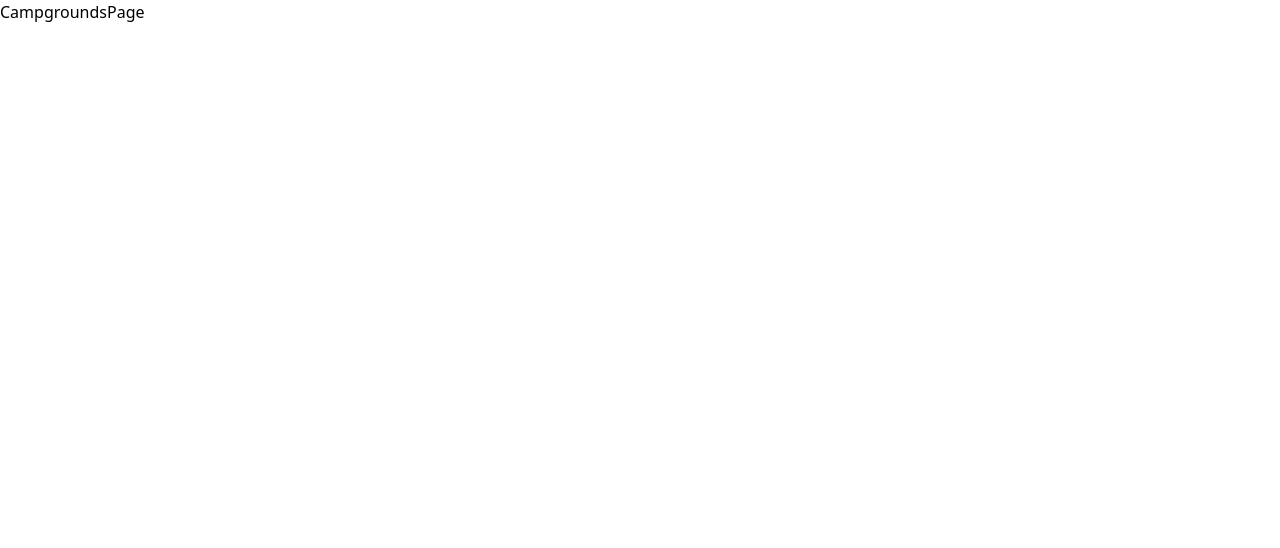
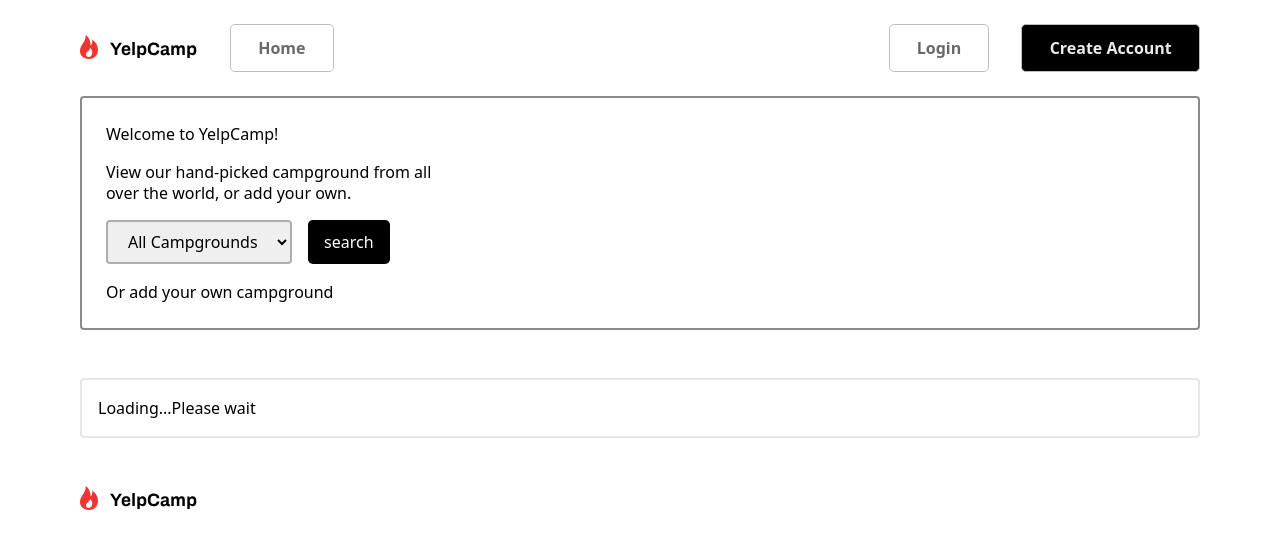
Before and after one commit to paro-418/yelp-camp-next, a Next.js app: page /campgrounds in a window 1280 px wide. Shown: the top 548 px of the page. Built offline with nearby package versions, Linux system fonts and the light colour scheme.

Commit message:
campgrounds page layout completed

```diff
--- a/components/Button.js
+++ b/components/Button.js
@@ -2,7 +2,12 @@ import React from 'react';
 
 const Button = (props) => {
   return (
-    <button className={props.className} onClick={(para) => callFunction(para)}>
+    <button
+      className={props.className}
+      onClick={(parameter) =>
+        props.callFunction ? props.callFunction(parameter) : null
+      }
+    >
       {props.children}
     </button>
   );
--- /dev/null
+++ b/components/Footer.js
@@ -0,0 +1,11 @@
+import React from 'react';
+
+const Footer = (props) => {
+  return (
+    <footer className=''>
+      <img src='/Assets/Logo.svg' alt='logo' />
+    </footer>
+  );
+};
+
+export default Footer;
--- /dev/null
+++ b/components/Header/Header.js
@@ -0,0 +1,62 @@
+import Button from '../Button';
+import Link from 'next/link';
+import classes from './Header.module.css';
+
+const Header = (props) => {
+  const logoutHandler = () => {};
+  return (
+    <header className={`${props.header} ${classes.Header} `}>
+      <div className={classes.logoDiv}>
+        <img src='/Assets/Logo.svg' alt='Logo' />
+      </div>
+
+      <div className={classes.hamburgerDiv}>
+        <input type='checkbox' className={classes.checkbox} />
+        <img
+          src='/Assets/Hamburger Menu.svg'
+          alt='menu button'
+          className={classes.hamburger}
+        />
+        <div className={classes.btnDiv}>
+          <Button className={`${classes.btn}`}>
+            <Link className={classes.Link} href='/'>
+              Home
+            </Link>
+          </Button>
+          <span className={classes.btnSpan}>
+            {false ? (
+              <Button className={` ${classes.btn} ${classes.userName}`}>
+                <Link className={classes.Link} href='/profile'>
+                  username
+                </Link>
+              </Button>
+            ) : (
+              <Button className={` ${classes.btn}`}>
+                <Link className={classes.Link} href='/login'>
+                  Login
+                </Link>
+              </Button>
+            )}
+
+            {false ? (
+              <Button
+                callFunction={logoutHandler}
+                className={`${classes.btn} ${classes.logoutBtn}`}
+              >
+                Logout
+              </Button>
+            ) : (
+              <Button className={`${classes.createAccount} ${classes.btn} `}>
+                <Link className={classes.Link} href='/signup'>
+                  Create Account
+                </Link>
+              </Button>
+            )}
+          </span>
+        </div>
+      </div>
+    </header>
+  );
+};
+
+export default Header;
--- /dev/null
+++ b/components/Header/Header.module.css
@@ -0,0 +1,137 @@
+.Header {
+  display: flex;
+  align-items: center;
+  justify-content: space-between;
+  gap: 2rem;
+  margin: 0.5rem 0;
+}
+.hamburgerDiv {
+  flex-grow: 1;
+}
+
+.hamburger,
+.checkbox {
+  display: none;
+}
+
+.btnDiv {
+  flex-grow: 1;
+  display: flex;
+  justify-content: space-between;
+}
+
+.btnSpan {
+  display: flex;
+  justify-content: center;
+  align-items: center;
+  gap: 2rem;
+}
+
+.btn {
+  border: none;
+  overflow: hidden;
+  background-color: transparent;
+}
+.btn:hover {
+  cursor: pointer;
+}
+
+.userName {
+  color: rgb(74, 74, 74);
+}
+
+.Link {
+  background-color: transparent;
+  font-weight: bold;
+  padding: 0;
+  border-radius: 0.3rem;
+  border: 1px solid rgb(190, 190, 190);
+  padding: 0.7rem 1.7rem;
+  color: rgb(105, 105, 105);
+  overflow: hidden;
+  display: block;
+  text-decoration: none;
+}
+.createAccount .Link {
+  color: rgb(234, 234, 234);
+  background-color: #000;
+}
+
+.logoutBtn {
+  border: 1px solid rgb(190, 190, 190);
+  padding: 0.7rem 1.7rem;
+  color: rgb(105, 105, 105);
+  font-weight: bold;
+  border-radius: 0.3rem;
+}
+
+@media screen and (max-width: 640px) {
+  .Header {
+    justify-content: space-between;
+    position: relative;
+  }
+  .hamburgerDiv {
+    flex-grow: 0;
+    flex-basis: 7%;
+    height: 2rem;
+    display: flex;
+    align-items: center;
+    justify-content: center;
+  }
+
+  .btnSpan {
+    gap: 0;
+  }
+  .hamburger {
+    z-index: 1;
+  }
+  .checkbox {
+    opacity: 0;
+    z-index: 2;
+  }
+  .checkbox,
+  .hamburger {
+    height: 2rem;
+    width: 2rem;
+    display: block;
+    position: absolute;
+  }
+
+  .btn {
+    margin: 0.5rem;
+    border: 1px solid rgb(135, 135, 135);
+    width: 100%;
+    border-radius: 0.21rem;
+  }
+
+  .btnDiv {
+    display: none;
+  }
+
+  .checkbox:checked ~ .btnDiv {
+    position: absolute;
+    z-index: 0;
+    padding: 2rem;
+    left: 0;
+    top: 120%;
+    bottom: 0;
+    right: 0;
+    background-color: rgb(249, 249, 249);
+    border: 3px solid #000;
+    height: 80vh;
+    width: 100%;
+    border-radius: 0.3rem;
+    display: flex;
+    align-items: center;
+    flex-direction: column;
+    justify-content: center;
+  }
+
+  .btnSpan {
+    flex-direction: column;
+    padding: 0;
+    gap: 2rem;
+    margin-top: 0.8rem;
+    width: 100%;
+  }
+}
--- /dev/null
+++ b/components/Select.js
@@ -0,0 +1,23 @@
+import React from 'react';
+
+const Select = (props) => {
+  return (
+    <select
+      ref={props.reference}
+      name={props.name}
+      id={props.id}
+      className={props.className}
+    >
+      <option key='#' value='#'>
+        {props.defaultOption || 'Choose an option'}
+      </option>
+      {props.options.map((option) => (
+        <option key={option} value={option.toLowerCase()}>
+          {option.toLowerCase()}
+        </option>
+      ))}
+    </select>
+  );
+};
+
+export default Select;
--- a/pages/campgrounds.js
+++ b/pages/campgrounds.js
@@ -1,9 +1,68 @@
-import React from 'react'
+import React from 'react';
+import Link from 'next/link';
+import { useRef } from 'react';
+import Header from '../components/Header/Header';
+import Select from '../components/Select';
+import Button from '../components/Button';
+import Footer from '../components/Footer';
 
-const CampgroundsPage = () => {
+const SearchPage = () => {
+  const categoryRef = useRef();
+  const isLoggedIn = true;
+  const categories = [];
+  const allCamps = [];
+
+  const formSubmitHandler = (event) => {
+    event.preventDefault();
+  };
   return (
-    <div>CampgroundsPage</div>
-  )
-}
+    <main className='flex flex-col p-2 md:py-4 md:px-8 lg:py-4 lg:px-20 gap-4'>
+      <Header />
+      <div className='formContainer border-2 border-solid border-[rgb(138,138,138)] rounded basis-4/12 bg-[rgba(250, 235, 215, 0.456)] p-6 flex flex-col gap-4'>
+        <h2>Welcome to YelpCamp!</h2>
+        <p className='w-2/6 leading-[1.3rem]'>
+          View our hand-picked campground from all over the world, or add your
+          own.
+        </p>
+        <form className='flex gap-4' onSubmit={formSubmitHandler}>
+          <Select
+            reference={categoryRef}
+            className='py-2 px-4 text-[1rem] rounded border-2 border-solid border-[rgb(174,174,174)]'
+            id='category'
+            name='category'
+            options={categories}
+            defaultOption='All Campgrounds'
+          />
+          <Button
+            type='submit'
+            className='py-2 px-4 bg-[#000] text-white rounded-[0.3rem] cursor-pointer border-none '
+            callFunction={formSubmitHandler}
+          >
+            search
+          </Button>
+        </form>
+        {isLoggedIn ? (
+          <Link className='' href='/campgrounds/add-campground'>
+            Or add your own campground
+          </Link>
+        ) : (
+          <Link href='/login' className=''>
+            Or Login to add your own campground
+          </Link>
+        )}
+      </div>
+      <div className='cardContainer border-solid border-2 border-[rgb(220, 220, 220)] rounded grow overflow-hidden flex gap-8 flex-wrap my-8 mx-0 p-4 md:justify-between '>
+        {allCamps.length === 0 ? (
+          <p>Loading...Please wait</p>
+        ) : (
+          allCamps.map((campground) => (
+            <Card key={campground._id} campground={campground} />
+          ))
+        )}
+      </div>
+      <Footer />
+    </main>
+  );
+};
 
-export default CampgroundsPage
+export default SearchPage;
--- a/pages/search.js
+++ /dev/null
@@ -1,9 +0,0 @@
-import React from 'react'
-
-const SearchPage = () => {
-  return (
-    <div>SearchPage</div>
-  )
-}
-
-export default SearchPage
```
